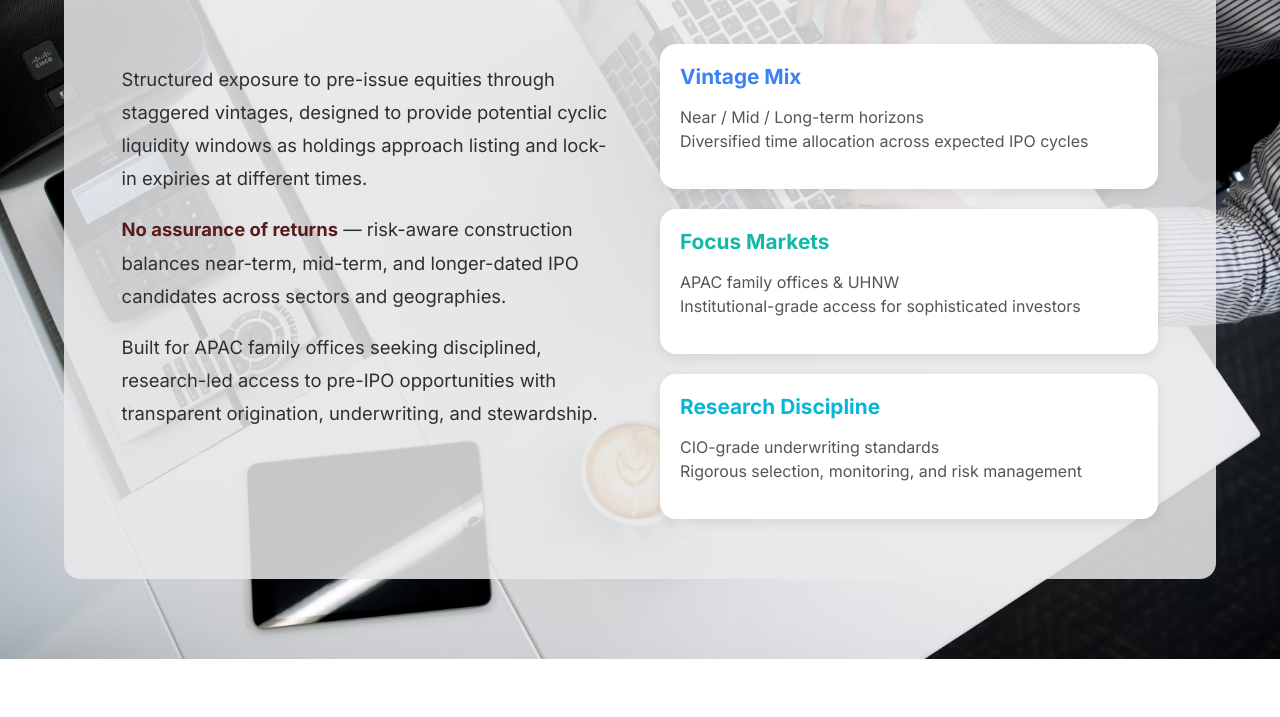
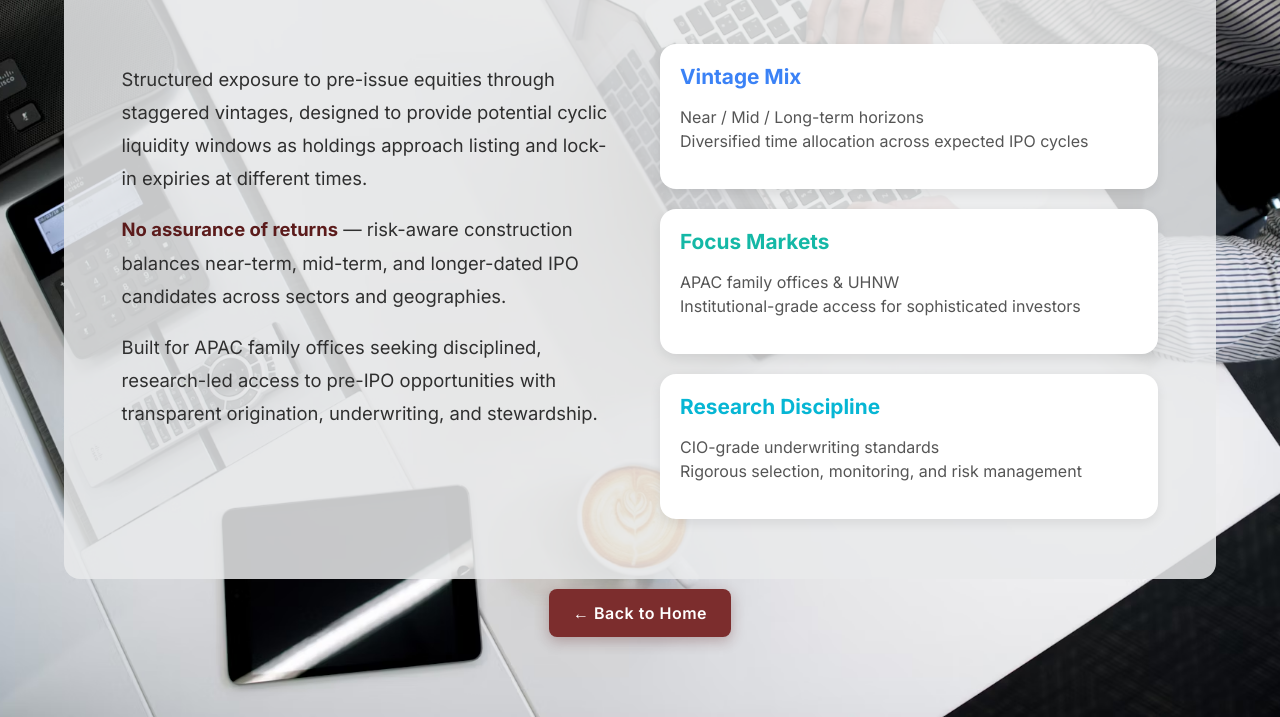
Before and after one commit to Riya-karki23/ozzuno-website, a plain HTML site: page pre-ipo-basket.html in a window 1280 px wide. Shown: the part 245-962 px from the top of the page. Before the commit the page ends 904 px from the top, so only its background shows below. Drawn offline with Linux system fonts and the light colour scheme.

Commit message:
added styling

```diff
--- a/pre-ipo-basket.html
+++ b/pre-ipo-basket.html
@@ -90,7 +90,39 @@
     color: #555;
     line-height: 1.5;
   }
+ .btn-back {
+      align-self: center;
+      background: var(--primary);
+      color: #fff;
+      text-decoration: none;
+       background: #7c2d2d;
+      padding: 14px 24px;
+      border-radius: 8px;
+      font-weight: 600;
+      letter-spacing: 0.5px;
+      transition: all 0.3s ease;
+      box-shadow: 0 4px 14px rgba(91, 27, 27, 0.3);
+      display: inline-block;
+      margin-top: 10px;
+    }
+    .btn-back:hover {
+      background: #7c2d2d;
+      transform: translateY(-2px);
+      box-shadow: 0 6px 20px rgba(91, 27, 27, 0.4);
+    }
 
+    /* Animations */
+    @keyframes fadeIn {
+      from { opacity: 0; transform: translateY(-20px); }
+      to { opacity: 1; transform: translateY(0); }
+    }
+
+    @media(max-width: 768px) {
+      .hero-card h1 { font-size: 2rem; }
+      .hero-card p { font-size: 1rem; }
+      .smart-acronym { grid-template-columns: 40px 1fr; }
+      .section { padding: 20px; }
+    }
   /* Responsive */
   @media(max-width:900px) {
     .about-grid {
@@ -142,6 +174,9 @@
 
     </div>
   </div>
+  <div style="text-align: center; "  >
+   <a href="index.html" class="btn-back">← Back to Home</a>
+   </div>
 </section>
 
 
```
